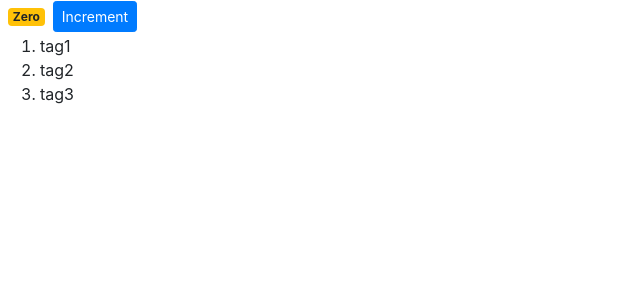
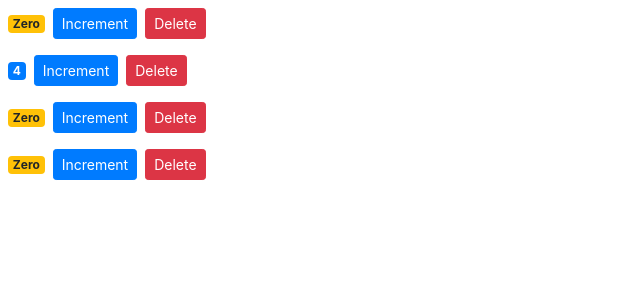
Before and after one commit to niyobobo/react-app, a React (Create React App) app: page / in a window 1280 px wide. Shown: the top 300 px of the page, without its empty margins (0-640 px from the left). Built offline with nearby package versions, Linux system fonts and the light colour scheme.

Commit message:
Updating state

```diff
--- a/src/components/counter.jsx
+++ b/src/components/counter.jsx
@@ -2,33 +2,43 @@
 
 class Counter extends Component {
   state = {
-    count: 0,
-    tags: ["tag1", "tag2", "tag3"]
+    value: this.props.value
   };
 
   render() {
     return (
       <div>
+        {this.props.children}
         <span className={this.getBadgeClasses()}>{this.formatCounter()}</span>
-        <button className="btn btn-primary btn-sm">Increment</button>
-        <ol>
-          {this.state.tags.map(tag => (
-            <li>{tag}</li>
-          ))}
-        </ol>
+        <button
+          onClick={() => this.handleIncrement({ id: 1 })}
+          className="btn btn-primary btn-sm"
+        >
+          Increment
+        </button>
+        <button
+          onClick={() => this.props.onDelete(this.props.id)}
+          className="btn btn-danger btn-sm m-2"
+        >
+          Delete
+        </button>
       </div>
     );
   }
 
+  handleIncrement = product => {
+    this.setState({ value: this.state.value + 1 });
+  };
+
   getBadgeClasses() {
     let classes = "badge m-2 badge-";
-    classes += this.state.count === 0 ? "warning" : "primary";
+    classes += this.state.value === 0 ? "warning" : "primary";
     return classes;
   }
 
   formatCounter() {
-    const { count } = this.state;
-    return count === 0 ? "Zero" : count;
+    const { value } = this.state;
+    return value === 0 ? "Zero" : value;
   }
 }
 
--- /dev/null
+++ b/src/components/counters.jsx
@@ -0,0 +1,32 @@
+import React, { Component } from "react";
+import Counter from "./counter";
+
+class Counters extends Component {
+  state = {
+    counters: [
+      { id: 1, value: 0 },
+      { id: 2, value: 4 },
+      { id: 3, value: 0 },
+      { id: 4, value: 0 }
+    ]
+  };
+  handleDelete = counterId => {
+    console.log("Clicked", counterId);
+  };
+  render() {
+    return (
+      <div>
+        {this.state.counters.map(counter => (
+          <Counter
+            key={counter.id}
+            id={counter.id}
+            onDelete={this.handleDelete}
+            value={counter.value}
+          />
+        ))}
+      </div>
+    );
+  }
+}
+
+export default Counters;
--- a/src/index.js
+++ b/src/index.js
@@ -3,8 +3,8 @@
 import './index.css';
 import * as serviceWorker from './serviceWorker';
 import 'bootstrap/dist/css/bootstrap.css';
-import Counter from './components/counter';
+import Counters from './components/counters';
 
-ReactDOM.render(<Counter />, document.getElementById('root'));
+ReactDOM.render(<Counters />, document.getElementById('root'));
 
 serviceWorker.register();
```
